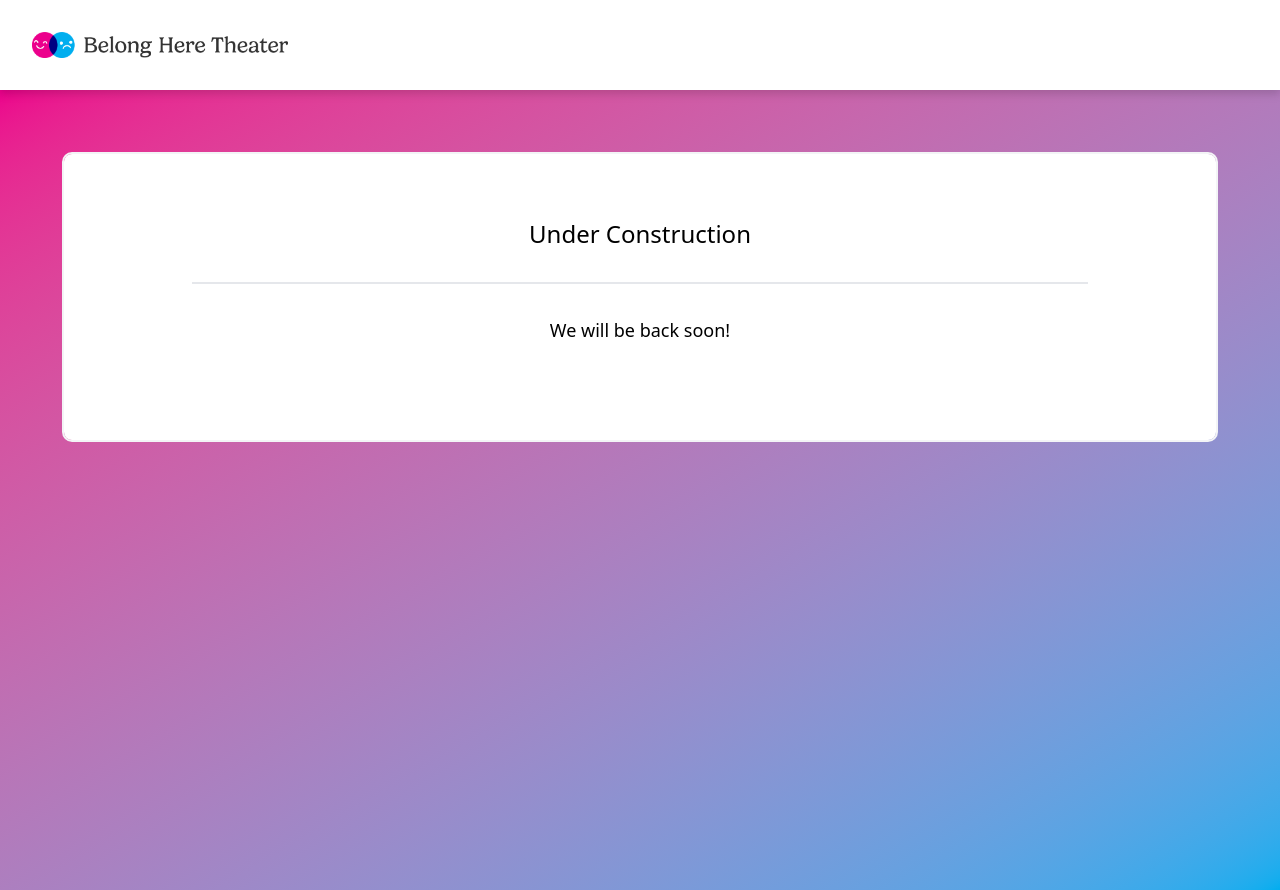
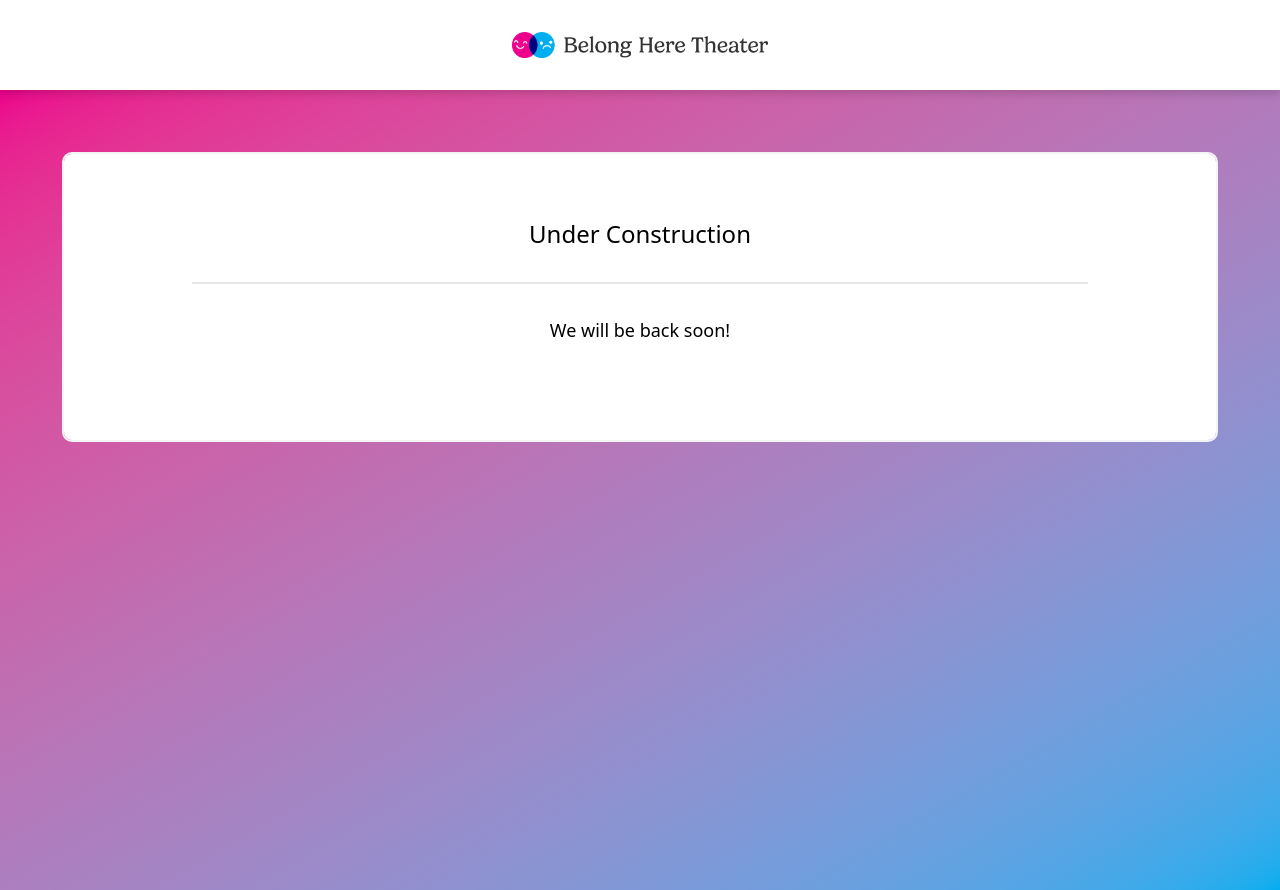
Before and after one commit to gessellcoffee/bht, a Next.js app: page / in a window 1280 px wide. Built offline with nearby package versions, Linux system fonts and the light colour scheme.

Commit message:
Center Logo Image in the Navbar.js

```diff
--- a/component/Navbar.js
+++ b/component/Navbar.js
@@ -20,7 +20,7 @@ export default function Navbar() {
     return (
         <header className="bg-white drop-shadow-lg">
             <nav aria-label="Global" className="grid-cols-3 mx-auto flex max-w-7xl items-center justify-center p-2 lg:px-8">
-                <div className="col-span-3 lg:flex-1">
+                <div className="col-span-3 ">
                     <Link href="/" className="-m-1.5 p-1.5">
                         <span className="sr-only">Belong Here Theater</span>
                        <Image
```
